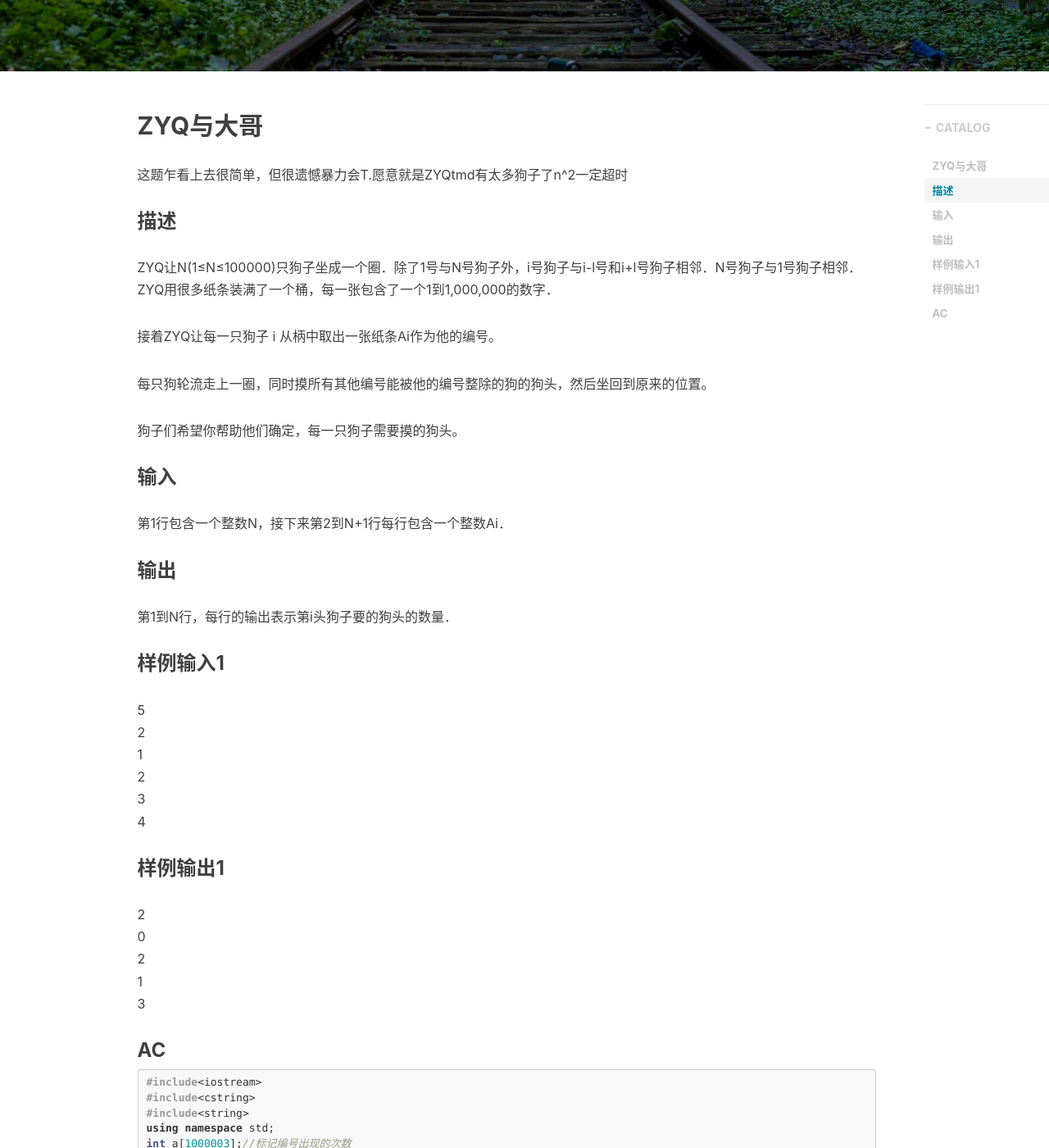
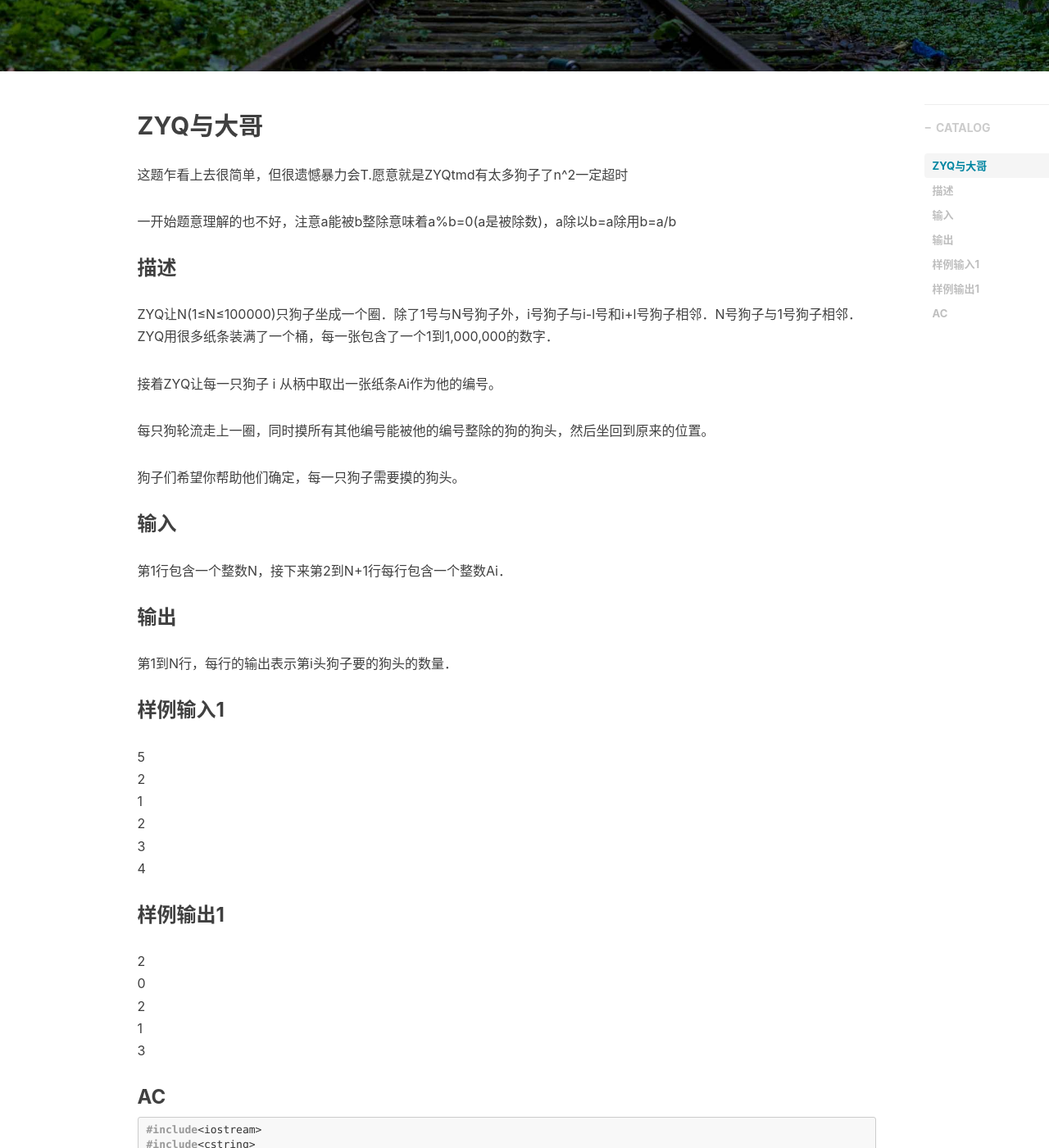
Before and after one commit to pandaKINandQUEEN/GinKo-BFU.github.io, a Jekyll site: the page built from _posts/2018-01-22-ZYQ-and-his-dogs.md, in a window 1280 px wide and 1400 px high, scrolled down 370 px. Shown: the whole window at 82% size. Built offline with Jekyll 4.4.1, drawn with Linux system fonts in a browser that asks for light colours; nearby versions of some CDN libraries; comment, search, counter and statistics services are not loaded; some of the changed text lies outside the part shown.

Commit message:
Update 2018-01-22-ZYQ-and-his-dogs.md

```diff
--- a/_posts/2018-01-22-ZYQ-and-his-dogs.md
+++ b/_posts/2018-01-22-ZYQ-and-his-dogs.md
@@ -13,6 +13,8 @@ tags:
 ## ZYQ与大哥
 
 这题乍看上去很简单，但很遗憾暴力会T.愿意就是ZYQtmd有太多狗子了n^2一定超时
+
+一开始题意理解的也不好，注意a能被b整除意味着a%b=0(a是被除数)，a除以b=a除用b=a/b
 
 ### 描述
 ZYQ让N(1≤N≤100000)只狗子坐成一个圈．除了1号与N号狗子外，i号狗子与i-l号和i+l号狗子相邻．N号狗子与1号狗子相邻．ZYQ用很多纸条装满了一个桶，每一张包含了一个1到1,000,000的数字．
@@ -51,8 +53,10 @@ ZYQ让N(1≤N≤100000)只狗子坐成一个圈．除了1号与N号狗子外，i
 
 using namespace std;
 int a[1000003];//标记编号出现的次数
+
 int b[1000003];
-int x[1000003];//因为每只狗拿到的编号可能会重复，用x记录下第i只狗拿到的是x[i]号；
+int x[1000003];//因为每只狗拿到的编号可能会重复，用x记录下第i只狗拿到的是x[i]号
+
 int main()
 {
 	int n;
```
